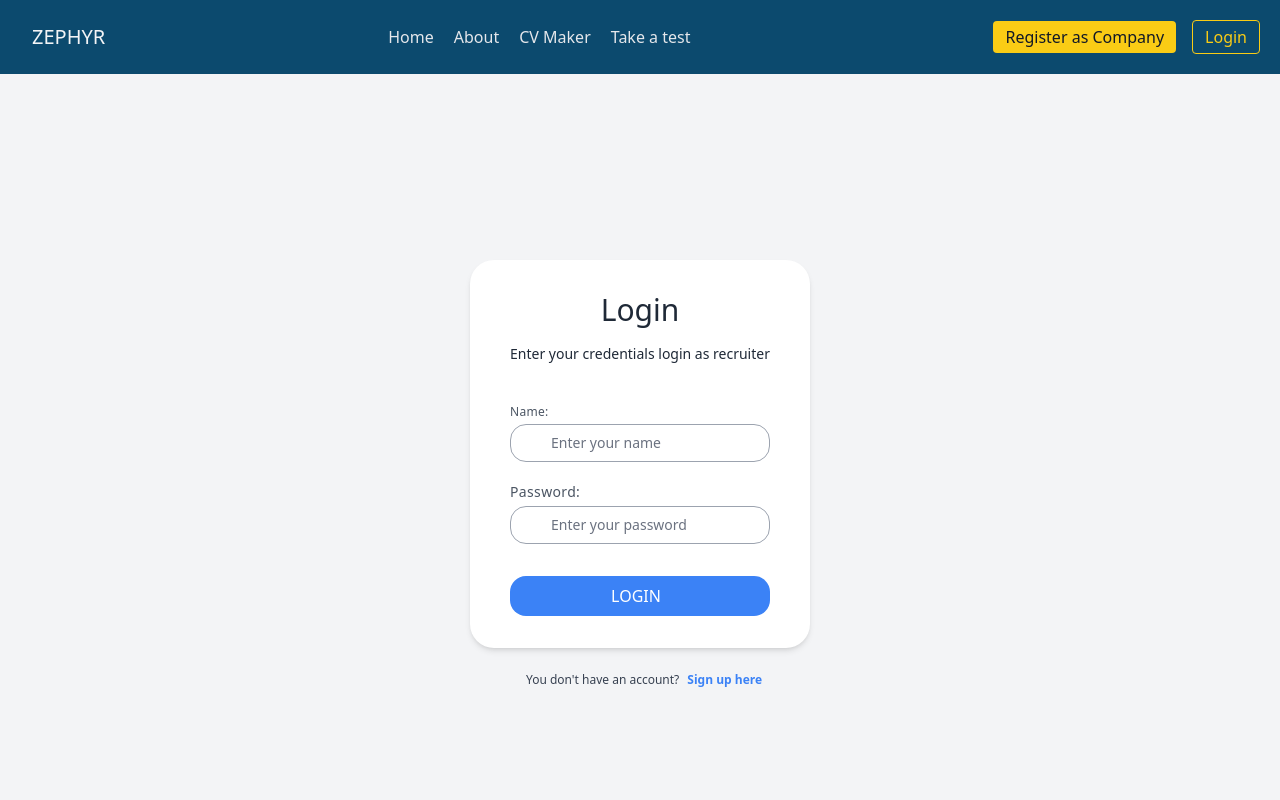
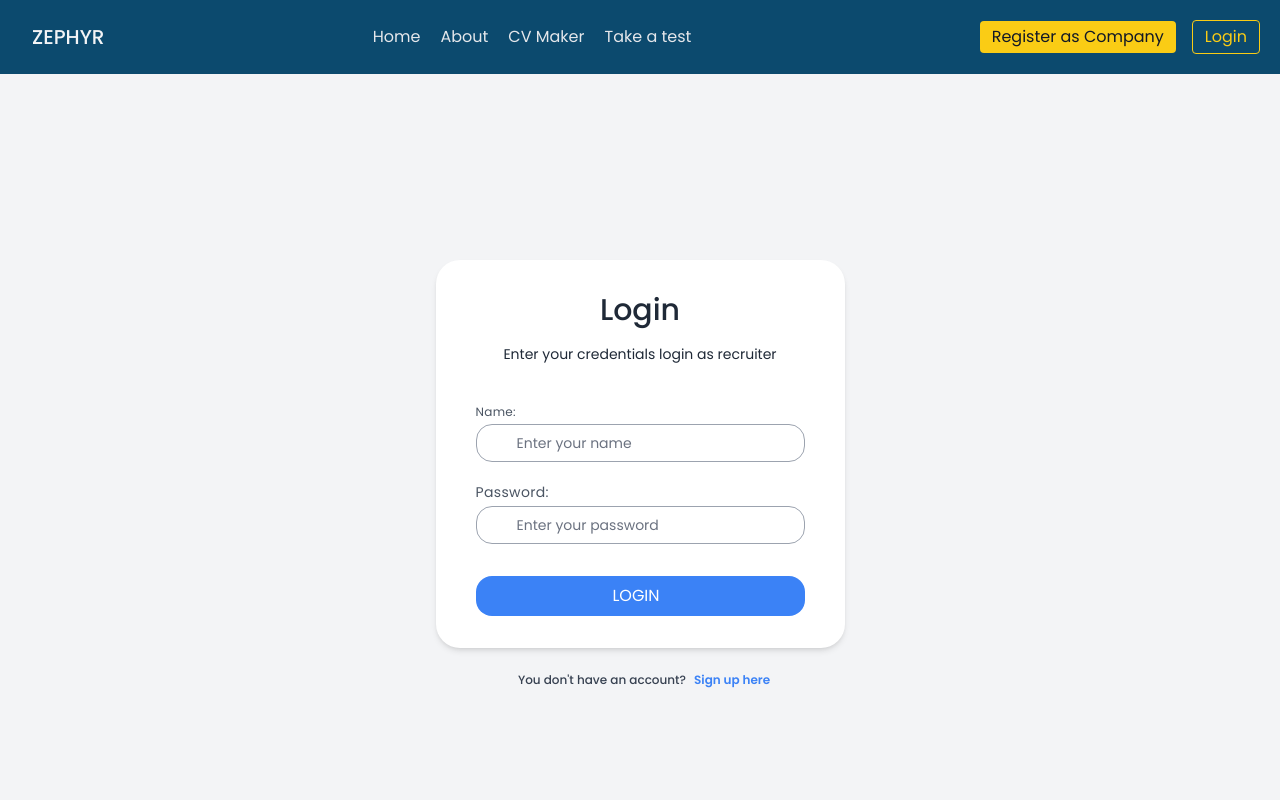
Before and after one commit to j3pathak7/jobreco, a Next.js app: page /modules/organization/login in a window 1280 px wide. Shown: the top 800 px of the page. Built offline with nearby package versions, Linux system fonts and the light colour scheme.

Commit message:
added poppins

```diff
--- a/components/Layout.js
+++ b/components/Layout.js
@@ -1,17 +1,14 @@
-import Footer from "./Footer"
-import Navbar from "./Navbar"
-
+import Footer from "./Footer";
+import Navbar from "./Navbar";
 
 const Layout = ({ children }) => {
-    return (
-        <>
-            <Navbar />
-            <main>
-                {children}
-            </main>
-            <Footer/>
-        </>
-    )
-}
+  return (
+    <div className="font-poppins">
+      <Navbar />
+      <main>{children}</main>
+      <Footer />
+    </div>
+  );
+};
 
-export default Layout
+export default Layout;
--- a/components/Navbar.js
+++ b/components/Navbar.js
@@ -19,7 +19,9 @@ const Navbar = () => {
             <a className="mr-5 hover:text-gray-300">CV Maker</a>
           </Link>
           <Link href={"/test"}>
-            <a className="mr-5 hover:text-gray-300">Take a test</a>
+            <a className="mr-5 hover:text-gray-300 cursor-not-allowed">
+              Take a test
+            </a>
           </Link>
         </nav>
         <Link href={"/modules/organization/signup"}>
--- a/styles/globals.css
+++ b/styles/globals.css
@@ -1,3 +1,5 @@
+@import url('https://fonts.googleapis.com/css2?family=Poppins:ital,wght@0,100;0,200;0,300;0,400;0,500;0,600;0,700;0,800;0,900;1,100;1,200;1,300;1,400;1,500;1,600;1,700;1,800;1,900&display=swap');
+
 @tailwind base;
 @tailwind components;
 @tailwind utilities;
--- a/tailwind.config.js
+++ b/tailwind.config.js
@@ -4,7 +4,11 @@ module.exports = {
     "./components/**/*.{js,ts,jsx,tsx}",
   ],
   theme: {
-    extend: {},
+    extend: {
+      fontFamily: {
+        poppins: ["Poppins", "sans-serif"],
+      },
+    },
   },
   plugins: [],
 };
```
